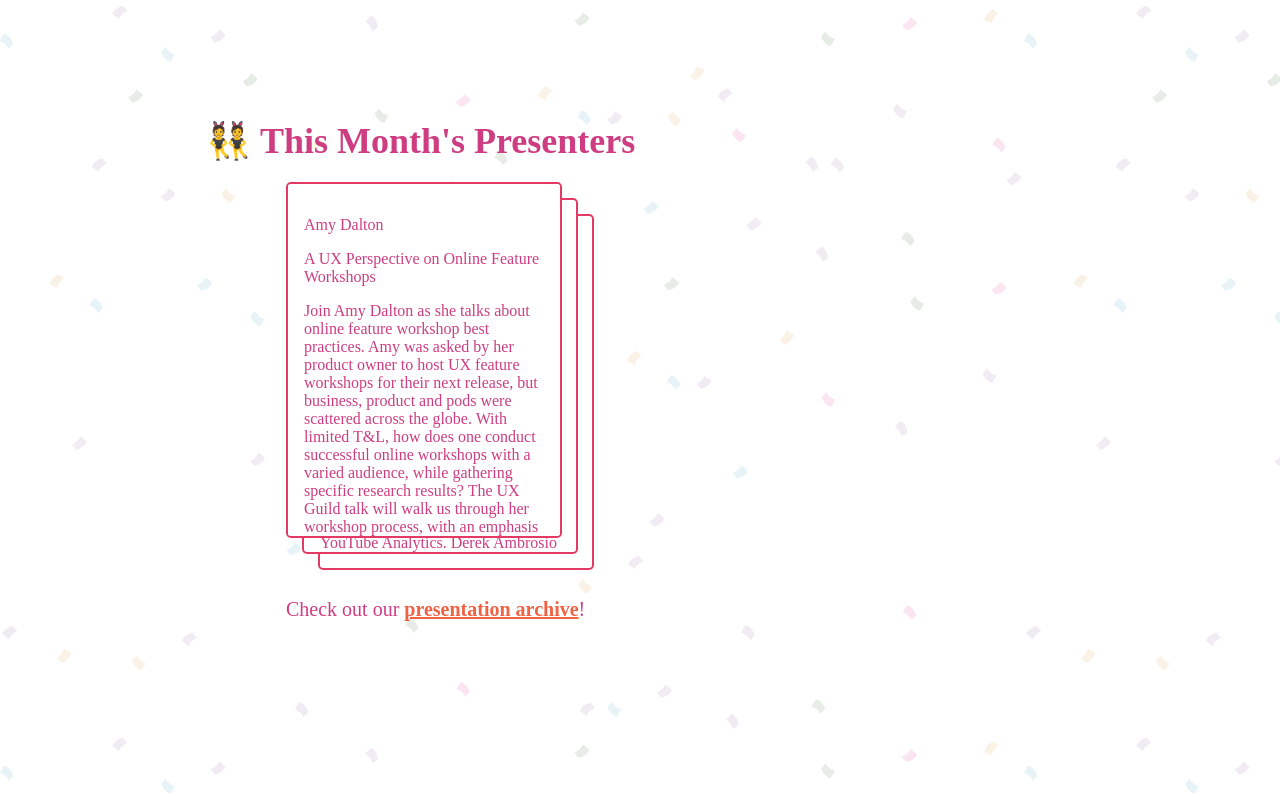
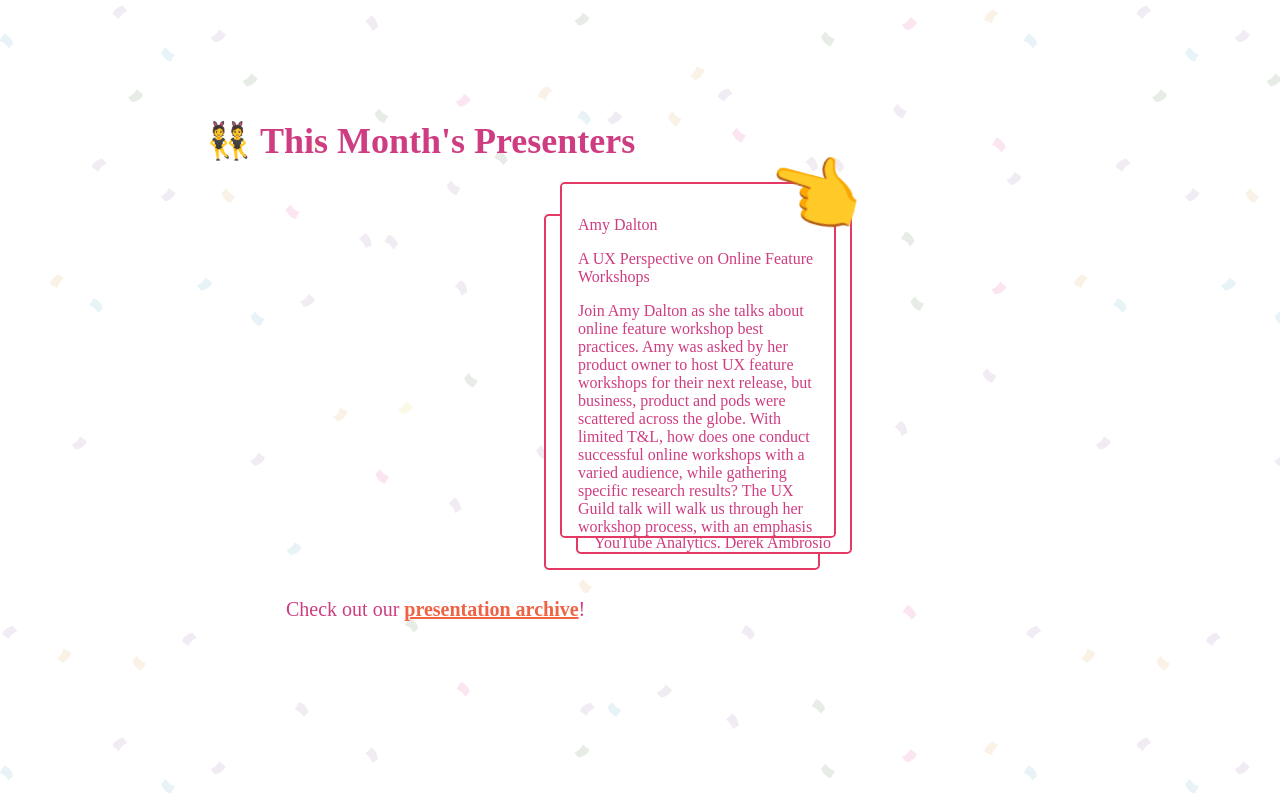
Before and after one commit to livrush/front-end-party, a React (Create React App) app: page / in a window 1280 px wide. Shown: the part 1640-2437 px from the top of the page. Built offline with nearby package versions, Linux system fonts and the light colour scheme.

Commit message:
add container/pointer for speakers

```diff
--- a/src/components/Presenters.jsx
+++ b/src/components/Presenters.jsx
@@ -55,8 +55,11 @@ class Presenters extends Component {
     }
 
     return (
-      <div className="presenters" onClick={this.handleCardClick}>
-        { speakers }
+      <div className="presenters-container">
+        <div className="presenters" onClick={this.handleCardClick}>
+          <span className="presenters-pointer">&#128072;</span>
+          {speakers}
+        </div>
       </div>
     );
   };
--- a/src/css/index.css
+++ b/src/css/index.css
@@ -132,12 +132,31 @@ h1, h2, h3, h4, h5, h6 {
 }
 
 /* line 107, ../sass/index.scss */
+.presenters-container {
+  display: flex;
+  justify-content: center;
+}
+
+/* line 112, ../sass/index.scss */
 .presenters {
   height: 26rem;
   position: relative;
+  width: 17rem;
 }
 
-/* line 112, ../sass/index.scss */
+/* line 118, ../sass/index.scss */
+.presenters-pointer {
+  animation-name: tap-finger;
+  animation-duration: 1s;
+  animation-iteration-count: infinite;
+  font-size: 5rem;
+  position: absolute;
+  right: -3rem;
+  top: -1rem;
+  z-index: 40;
+}
+
+/* line 129, ../sass/index.scss */
 .speaker {
   animation-name: rainbow-border;
   animation-duration: 60s;
@@ -154,17 +173,17 @@ h1, h2, h3, h4, h5, h6 {
   position: absolute;
   width: 15rem;
 }
-/* line 127, ../sass/index.scss */
+/* line 144, ../sass/index.scss */
 .speaker:nth-child(2) {
   left: 1rem;
 }
-/* line 130, ../sass/index.scss */
+/* line 147, ../sass/index.scss */
 .speaker:nth-child(3) {
   left: 2rem;
   top: 2rem;
 }
 
-/* line 136, ../sass/index.scss */
+/* line 153, ../sass/index.scss */
 .footer {
   background-image: url(../assets/confetti-footer.svg);
   background-repeat: repeat-x;
@@ -173,7 +192,7 @@ h1, h2, h3, h4, h5, h6 {
   padding: 0 2rem 10rem;
 }
 
-/* line 144, ../sass/index.scss */
+/* line 161, ../sass/index.scss */
 .content,
 .meetup {
   text-align: left;
@@ -227,3 +246,17 @@ h1, h2, h3, h4, h5, h6 {
     border-color: #9445CA;
   }
 }
+@keyframes tap-finger {
+  0% {
+    transform: rotate(15deg);
+  }
+  40% {
+    transform: rotate(0deg);
+  }
+  60% {
+    transform: rotate(-30deg);
+  }
+  100% {
+    transform: rotate(15deg);
+  }
+}
--- a/src/sass/index.scss
+++ b/src/sass/index.scss
@@ -104,9 +104,26 @@ h1, h2, h3, h4, h5, h6 {
   }
 }
 
+.presenters-container {
+  display: flex;
+  justify-content: center;
+}
+
 .presenters {
   height: 26rem;
   position: relative;
+  width: 17rem;
+}
+
+.presenters-pointer {
+  animation-name: tap-finger;
+  animation-duration: 1s;
+  animation-iteration-count: infinite;
+  font-size: 5rem;
+  position: absolute;
+  right: -3rem;
+  top: -1rem;
+  z-index: 40;
 }
 
 .speaker {
@@ -173,3 +190,10 @@ h1, h2, h3, h4, h5, h6 {
   80% { border-color: $blue; }
   100% { border-color: $purple; }
 }
+
+@keyframes tap-finger {
+  0% { transform: rotate(15deg); }
+  40% { transform: rotate(0deg); }
+  60% { transform: rotate(-30deg); }
+  100% { transform: rotate(15deg); }
+}
```
